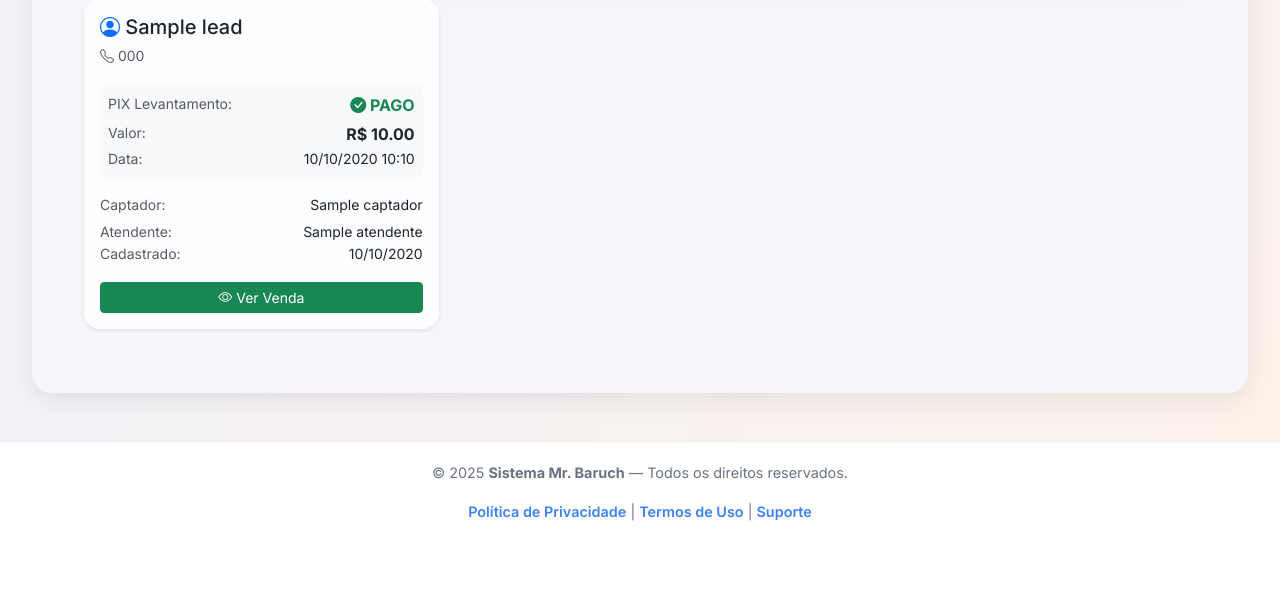
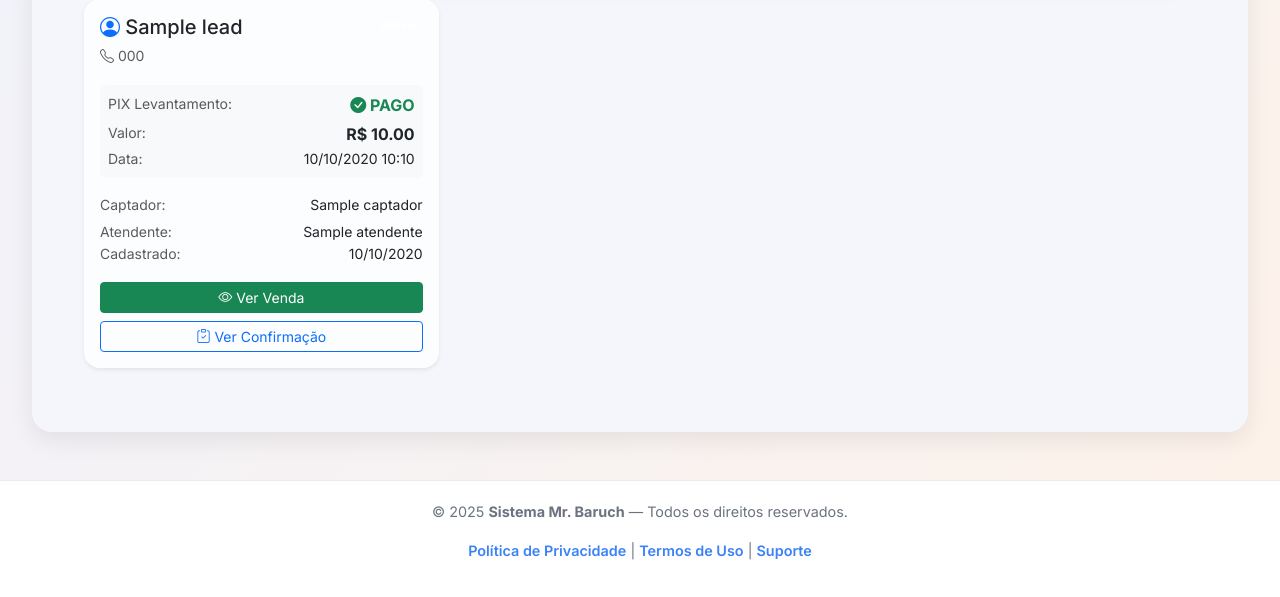
Before and after one commit to gustavounreal/SistemaMrBaruchV2, a Django app: template sistemaMrBaruchProjeto/templates/vendas/painel_leads_pagos.html in a window 1280 px wide. Shown: the part 967-1564 px from the top of the page. Before the commit the page ends 1488 px from the top, so only its background shows below. Run offline with Django 5.2, Linux system fonts and the light colour scheme; the template is opened without the code that fills it: most values are stand-ins (such as "Sample title", 1, 10 or a date in 2020).

Commit message:
Adiciona botão 'Ver Confirmação' nos cards de vendas concluídas

```diff
--- a/sistemaMrBaruchProjeto/templates/vendas/painel_leads_pagos.html
+++ b/sistemaMrBaruchProjeto/templates/vendas/painel_leads_pagos.html
@@ -407,6 +407,9 @@
                 <a href="{% url 'vendas:detalhes_venda' lead.venda.id %}" class="btn btn-success btn-sm">
                   <i class="bi bi-eye"></i> Ver Venda
                 </a>
+                <a href="{% url 'vendas:confirmacao_venda' lead.venda.id %}" class="btn btn-outline-primary btn-sm">
+                  <i class="bi bi-clipboard-check"></i> Ver Confirmação
+                </a>
               {% elif lead.pre_venda %}
                 {% if lead.pre_venda.status == 'ACEITO' %}
                   <a href="{% url 'vendas:cadastro_venda' lead.pre_venda.id %}" class="btn btn-info btn-sm">
```
